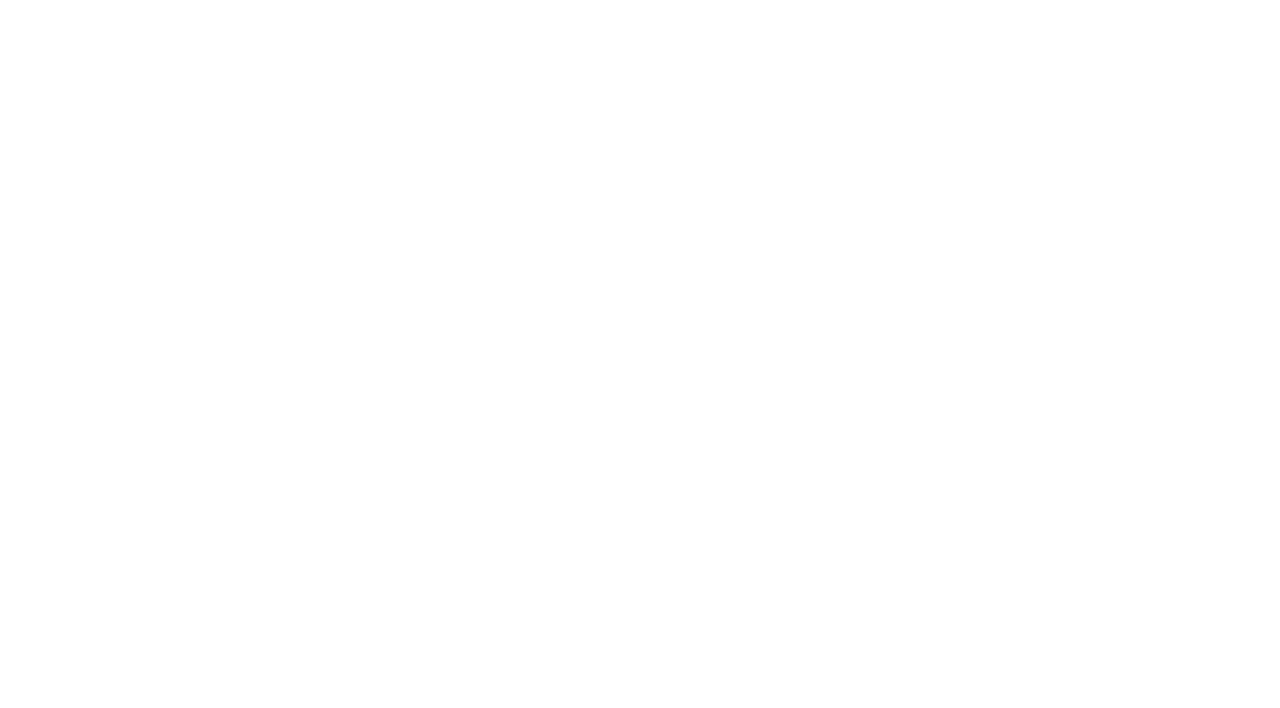
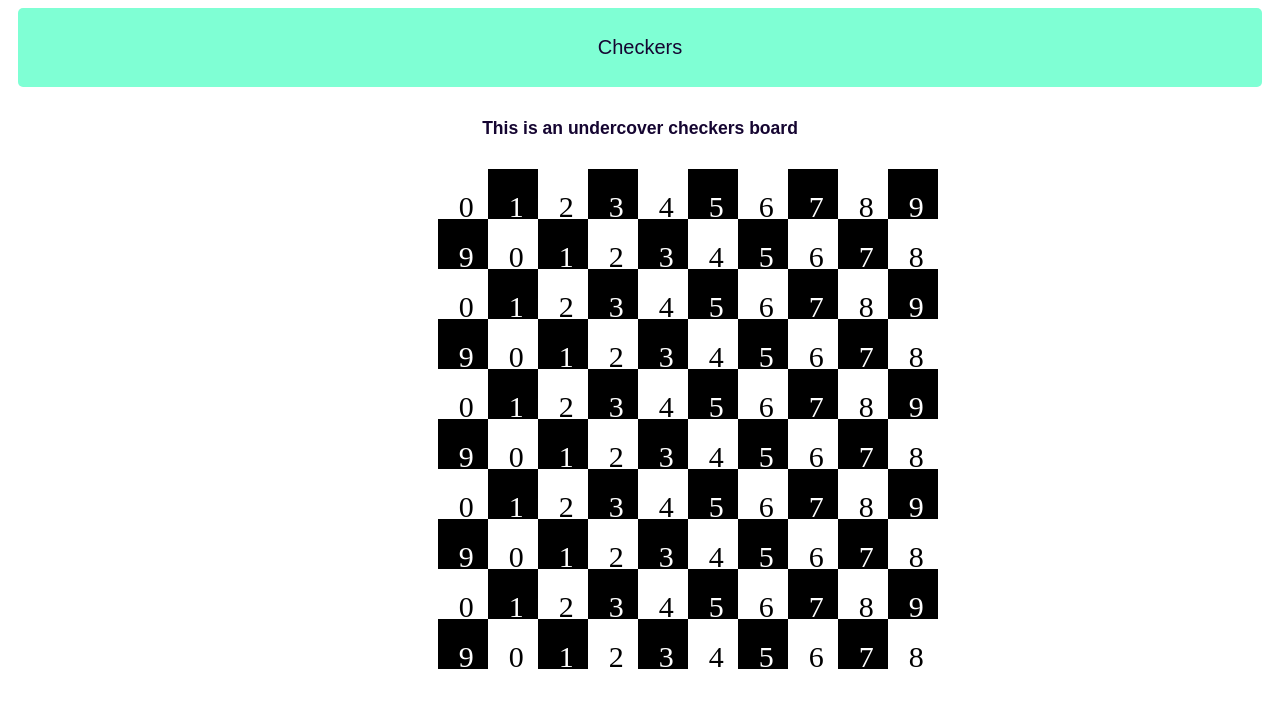
Before and after one commit to CameronRWS/The-Sweet-Suite, a React (Create React App) app in the folder frontend/: page /checkers in a window 1280 px wide. Shown: the top 708 px of the page. Built offline with nearby package versions, Linux system fonts and the light colour scheme.

Commit message:
Checkers page created

```diff
--- a/frontend/src/App.js
+++ b/frontend/src/App.js
@@ -2,6 +2,7 @@
 import { BrowserRouter, Route, Switch } from 'react-router-dom';
 import Login from "./pages/Login";
 import GameSuite from "./pages/GameSuite";
+import Checkers from "./pages/Checkers";
 
 function App() {
   return (
@@ -14,6 +15,9 @@ function App() {
           <Route path="/gamesuite">
             <GameSuite></GameSuite>
           </Route>
+          <Route path="/checkers">
+            <Checkers></Checkers>
+          </Route>
         </Switch>
       </BrowserRouter>
     </div>
--- /dev/null
+++ b/frontend/src/pages/Checkers.js
@@ -0,0 +1,134 @@
+import React, { useState } from "react";
+import { Link } from "react-router-dom";
+import './GameSuite.css';
+
+function loadCheckers() {
+    console.log("playing checkers");
+}
+
+// code list of props here, find out how to specify props at bottom
+const Checkers = (props) => {
+    return (
+        <div>
+        <div className = "GameSuiteHeader">
+            <p>Checkers</p>
+        </div>
+        <div className = "Checkers">
+            <h3 onClick = {loadCheckers}>This is an undercover checkers board</h3>
+        </div>
+            <div className="grid-container">
+                <div className="whiteSquare">0</div>
+                <div className="blackSquare">1</div>
+                <div className="whiteSquare">2</div>
+                <div className="blackSquare">3</div>
+                <div className="whiteSquare">4</div>
+                <div className="blackSquare">5</div>
+                <div className="whiteSquare">6</div>
+                <div className="blackSquare">7</div>
+                <div className="whiteSquare">8</div>
+                <div className="blackSquare">9</div>
+
+                <div className="blackSquare">9</div>
+                <div className="whiteSquare">0</div>
+                <div className="blackSquare">1</div>
+                <div className="whiteSquare">2</div>
+                <div className="blackSquare">3</div>
+                <div className="whiteSquare">4</div>
+                <div className="blackSquare">5</div>
+                <div className="whiteSquare">6</div>
+                <div className="blackSquare">7</div>
+                <div className="whiteSquare">8</div>
+
+                <div className="whiteSquare">0</div>
+                <div className="blackSquare">1</div>
+                <div className="whiteSquare">2</div>
+                <div className="blackSquare">3</div>
+                <div className="whiteSquare">4</div>
+                <div className="blackSquare">5</div>
+                <div className="whiteSquare">6</div>
+                <div className="blackSquare">7</div>
+                <div className="whiteSquare">8</div>
+                <div className="blackSquare">9</div>
+
+                <div className="blackSquare">9</div>
+                <div className="whiteSquare">0</div>
+                <div className="blackSquare">1</div>
+                <div className="whiteSquare">2</div>
+                <div className="blackSquare">3</div>
+                <div className="whiteSquare">4</div>
+                <div className="blackSquare">5</div>
+                <div className="whiteSquare">6</div>
+                <div className="blackSquare">7</div>
+                <div className="whiteSquare">8</div>
+
+                <div className="whiteSquare">0</div>
+                <div className="blackSquare">1</div>
+                <div className="whiteSquare">2</div>
+                <div className="blackSquare">3</div>
+                <div className="whiteSquare">4</div>
+                <div className="blackSquare">5</div>
+                <div className="whiteSquare">6</div>
+                <div className="blackSquare">7</div>
+                <div className="whiteSquare">8</div>
+                <div className="blackSquare">9</div>
+
+                <div className="blackSquare">9</div>
+                <div className="whiteSquare">0</div>
+                <div className="blackSquare">1</div>
+                <div className="whiteSquare">2</div>
+                <div className="blackSquare">3</div>
+                <div className="whiteSquare">4</div>
+                <div className="blackSquare">5</div>
+                <div className="whiteSquare">6</div>
+                <div className="blackSquare">7</div>
+                <div className="whiteSquare">8</div>
+
+                <div className="whiteSquare">0</div>
+                <div className="blackSquare">1</div>
+                <div className="whiteSquare">2</div>
+                <div className="blackSquare">3</div>
+                <div className="whiteSquare">4</div>
+                <div className="blackSquare">5</div>
+                <div className="whiteSquare">6</div>
+                <div className="blackSquare">7</div>
+                <div className="whiteSquare">8</div>
+                <div className="blackSquare">9</div>
+
+                <div className="blackSquare">9</div>
+                <div className="whiteSquare">0</div>
+                <div className="blackSquare">1</div>
+                <div className="whiteSquare">2</div>
+                <div className="blackSquare">3</div>
+                <div className="whiteSquare">4</div>
+                <div className="blackSquare">5</div>
+                <div className="whiteSquare">6</div>
+                <div className="blackSquare">7</div>
+                <div className="whiteSquare">8</div>
+
+                <div className="whiteSquare">0</div>
+                <div className="blackSquare">1</div>
+                <div className="whiteSquare">2</div>
+                <div className="blackSquare">3</div>
+                <div className="whiteSquare">4</div>
+                <div className="blackSquare">5</div>
+                <div className="whiteSquare">6</div>
+                <div className="blackSquare">7</div>
+                <div className="whiteSquare">8</div>
+                <div className="blackSquare">9</div>
+
+                <div className="blackSquare">9</div>
+                <div className="whiteSquare">0</div>
+                <div className="blackSquare">1</div>
+                <div className="whiteSquare">2</div>
+                <div className="blackSquare">3</div>
+                <div className="whiteSquare">4</div>
+                <div className="blackSquare">5</div>
+                <div className="whiteSquare">6</div>
+                <div className="blackSquare">7</div>
+                <div className="whiteSquare">8</div>
+            </div>
+        </div>
+    )
+}
+
+export default Checkers;
--- a/frontend/src/pages/GameSuite.css
+++ b/frontend/src/pages/GameSuite.css
@@ -20,3 +20,39 @@
     font-size: 15px;
     text-decoration: underline;
 }
+
+.Checkers{
+    padding: 8px 25px;
+    margin: 5px 10px;
+    border-radius: 5px;
+    color:#150531;
+    text-align: left;
+    font-family:Arial, Helvetica, sans-serif;
+    font-size: 15px;
+    text-align: center;
+}
+
+.grid-container {
+    display: grid;
+    grid-template-columns: 50px 50px 50px 50px 50px 50px 50px 50px 50px 50px;
+    grid-template-rows: 50px 50px 50px 50px 50px 50px 50px 50px 50px 50px;
+    padding-left: 34%;
+    text-align: center;
+  }
+
+  .whiteSquare {
+    background-color:white;
+    border: 1px solid white;
+    padding: 20px;
+    font-size: 30px;
+    text-align: center;
+  }
+
+  .blackSquare {
+    background-color:black;
+    border: 1px solid black;
+    padding: 20px;
+    font-size: 30px;
+    text-align: center;
+    color: white;
+  }
```
